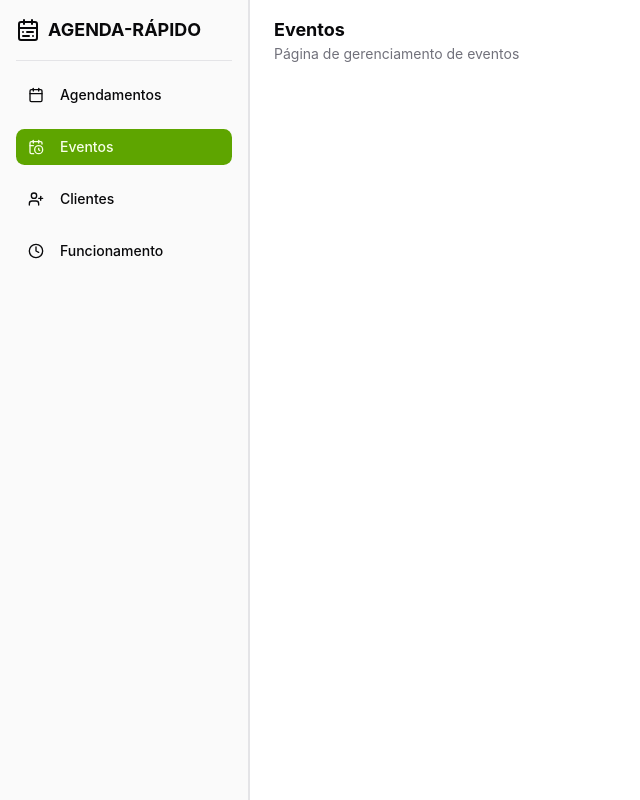
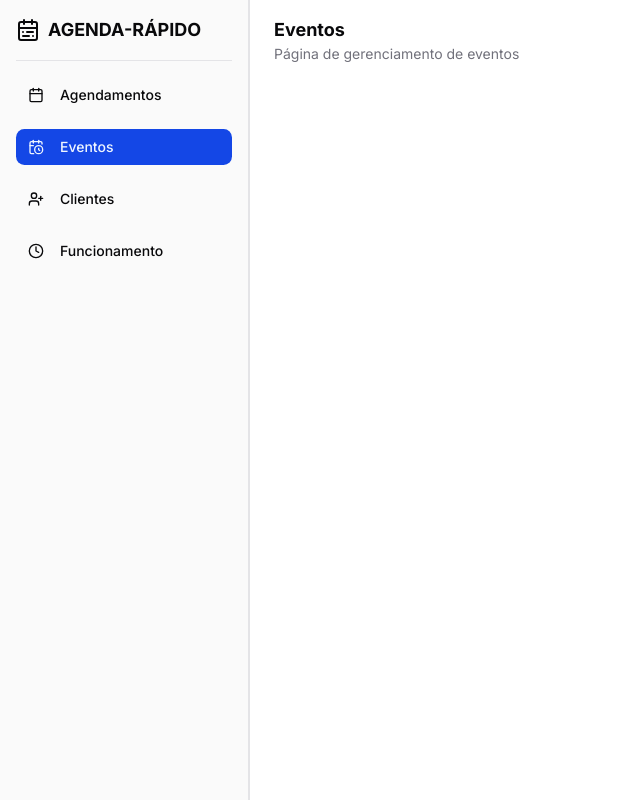
Before and after one commit to victors21dev/agenda-rapido, a React (Vite) app: page /eventos in a window 1280 px wide. Shown: the whole page, without its empty margins (0-640 px from the left). Built offline with nearby package versions, Linux system fonts and the light colour scheme.

Commit message:
feat: Setting styles and changing the shadedcn theme

```diff
--- a/index.html
+++ b/index.html
@@ -5,6 +5,9 @@
     <link rel="icon" type="image/svg+xml" href="/vite.svg" />
     <meta name="viewport" content="width=device-width, initial-scale=1.0" />
     <title>agenda-rapido</title>
+    <style>
+      @import url("https://fonts.googleapis.com/css2?family=Inter:ital,opsz,wght@0,14..32,100..900;1,14..32,100..900&display=swap");
+    </style>
   </head>
   <body>
     <div id="root"></div>
--- a/src/index.css
+++ b/src/index.css
@@ -53,8 +53,8 @@
   --card-foreground: oklch(0.141 0.005 285.823);
   --popover: oklch(1 0 0);
   --popover-foreground: oklch(0.141 0.005 285.823);
-  --primary: oklch(0.648 0.2 131.684);
-  --primary-foreground: oklch(0.986 0.031 120.757);
+  --primary: oklch(0.488 0.243 264.376);
+  --primary-foreground: oklch(0.97 0.014 254.604);
   --secondary: oklch(0.967 0.001 286.375);
   --secondary-foreground: oklch(0.21 0.006 285.885);
   --muted: oklch(0.967 0.001 286.375);
@@ -64,20 +64,20 @@
   --destructive: oklch(0.577 0.245 27.325);
   --border: oklch(0.92 0.004 286.32);
   --input: oklch(0.92 0.004 286.32);
-  --ring: oklch(0.841 0.238 128.85);
-  --chart-1: oklch(0.871 0.15 154.449);
-  --chart-2: oklch(0.723 0.219 149.579);
-  --chart-3: oklch(0.627 0.194 149.214);
-  --chart-4: oklch(0.527 0.154 150.069);
-  --chart-5: oklch(0.448 0.119 151.328);
+  --ring: oklch(0.708 0 0);
+  --chart-1: oklch(0.809 0.105 251.813);
+  --chart-2: oklch(0.623 0.214 259.815);
+  --chart-3: oklch(0.546 0.245 262.881);
+  --chart-4: oklch(0.488 0.243 264.376);
+  --chart-5: oklch(0.424 0.199 265.638);
   --sidebar: oklch(0.985 0 0);
   --sidebar-foreground: oklch(0.141 0.005 285.823);
-  --sidebar-primary: oklch(0.648 0.2 131.684);
-  --sidebar-primary-foreground: oklch(0.986 0.031 120.757);
+  --sidebar-primary: oklch(0.546 0.245 262.881);
+  --sidebar-primary-foreground: oklch(0.97 0.014 254.604);
   --sidebar-accent: oklch(0.967 0.001 286.375);
   --sidebar-accent-foreground: oklch(0.21 0.006 285.885);
   --sidebar-border: oklch(0.92 0.004 286.32);
-  --sidebar-ring: oklch(0.841 0.238 128.85);
+  --sidebar-ring: oklch(0.708 0 0);
 }
 
 .dark {
@@ -87,8 +87,8 @@
   --card-foreground: oklch(0.985 0 0);
   --popover: oklch(0.21 0.006 285.885);
   --popover-foreground: oklch(0.985 0 0);
-  --primary: oklch(0.648 0.2 131.684);
-  --primary-foreground: oklch(0.986 0.031 120.757);
+  --primary: oklch(0.488 0.243 264.376);
+  --primary-foreground: oklch(0.97 0.014 254.604);
   --secondary: oklch(0.274 0.006 286.033);
   --secondary-foreground: oklch(0.985 0 0);
   --muted: oklch(0.274 0.006 286.033);
@@ -98,20 +98,20 @@
   --destructive: oklch(0.704 0.191 22.216);
   --border: oklch(1 0 0 / 10%);
   --input: oklch(1 0 0 / 15%);
-  --ring: oklch(0.405 0.101 131.063);
-  --chart-1: oklch(0.871 0.15 154.449);
-  --chart-2: oklch(0.723 0.219 149.579);
-  --chart-3: oklch(0.627 0.194 149.214);
-  --chart-4: oklch(0.527 0.154 150.069);
-  --chart-5: oklch(0.448 0.119 151.328);
+  --ring: oklch(0.556 0 0);
+  --chart-1: oklch(0.809 0.105 251.813);
+  --chart-2: oklch(0.623 0.214 259.815);
+  --chart-3: oklch(0.546 0.245 262.881);
+  --chart-4: oklch(0.488 0.243 264.376);
+  --chart-5: oklch(0.424 0.199 265.638);
   --sidebar: oklch(0.21 0.006 285.885);
   --sidebar-foreground: oklch(0.985 0 0);
-  --sidebar-primary: oklch(0.768 0.233 130.85);
-  --sidebar-primary-foreground: oklch(0.986 0.031 120.757);
+  --sidebar-primary: oklch(0.623 0.214 259.815);
+  --sidebar-primary-foreground: oklch(0.97 0.014 254.604);
   --sidebar-accent: oklch(0.274 0.006 286.033);
   --sidebar-accent-foreground: oklch(0.985 0 0);
   --sidebar-border: oklch(1 0 0 / 10%);
-  --sidebar-ring: oklch(0.405 0.101 131.063);
+  --sidebar-ring: oklch(0.439 0 0);
 }
 
 @layer base {
@@ -127,3 +127,9 @@
     @apply bg-background text-foreground;
   }
 }
+@layer base {
+  html {
+    font-family: "Inter", sans-serif;
+    font-optical-sizing: auto;
+  }
+}
```
